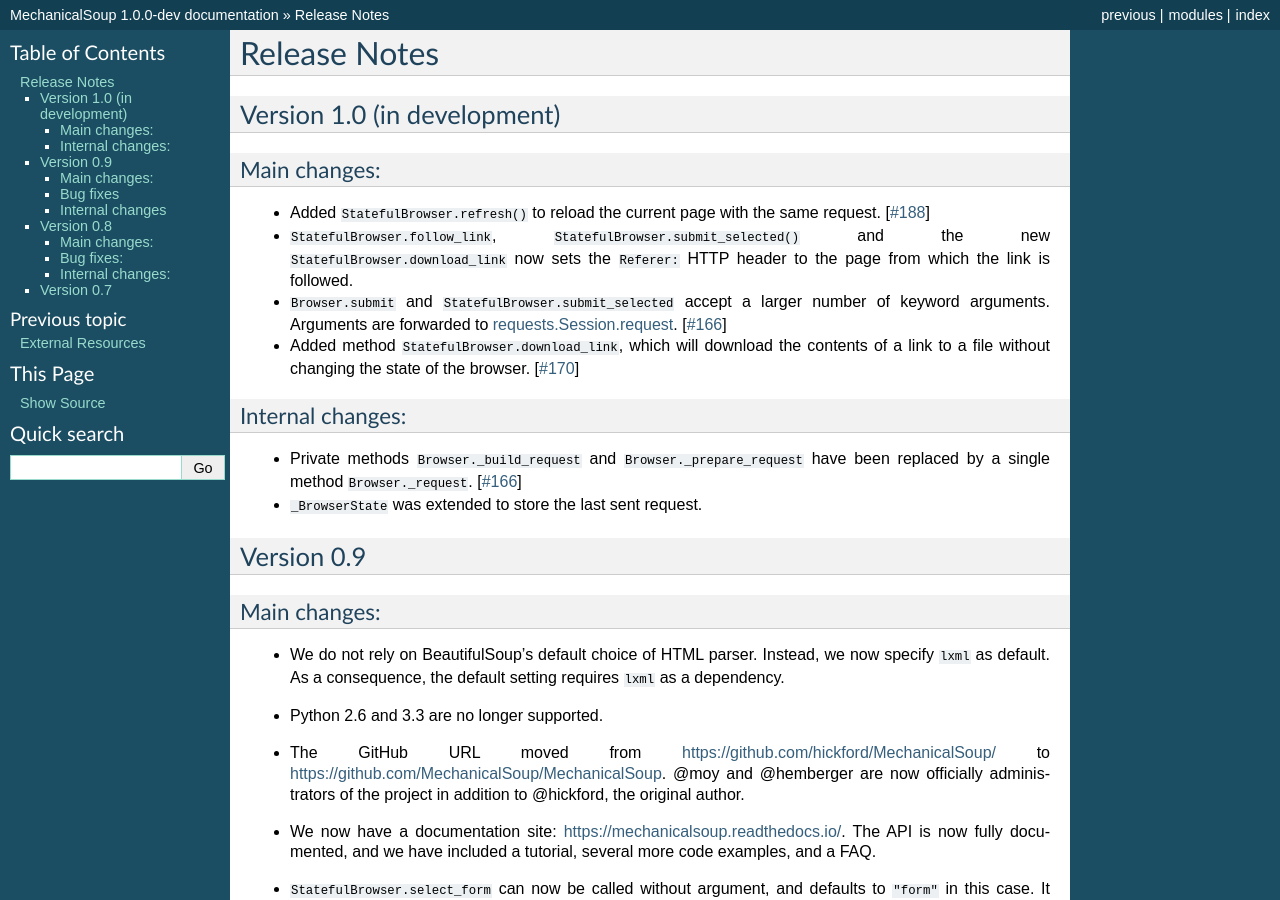
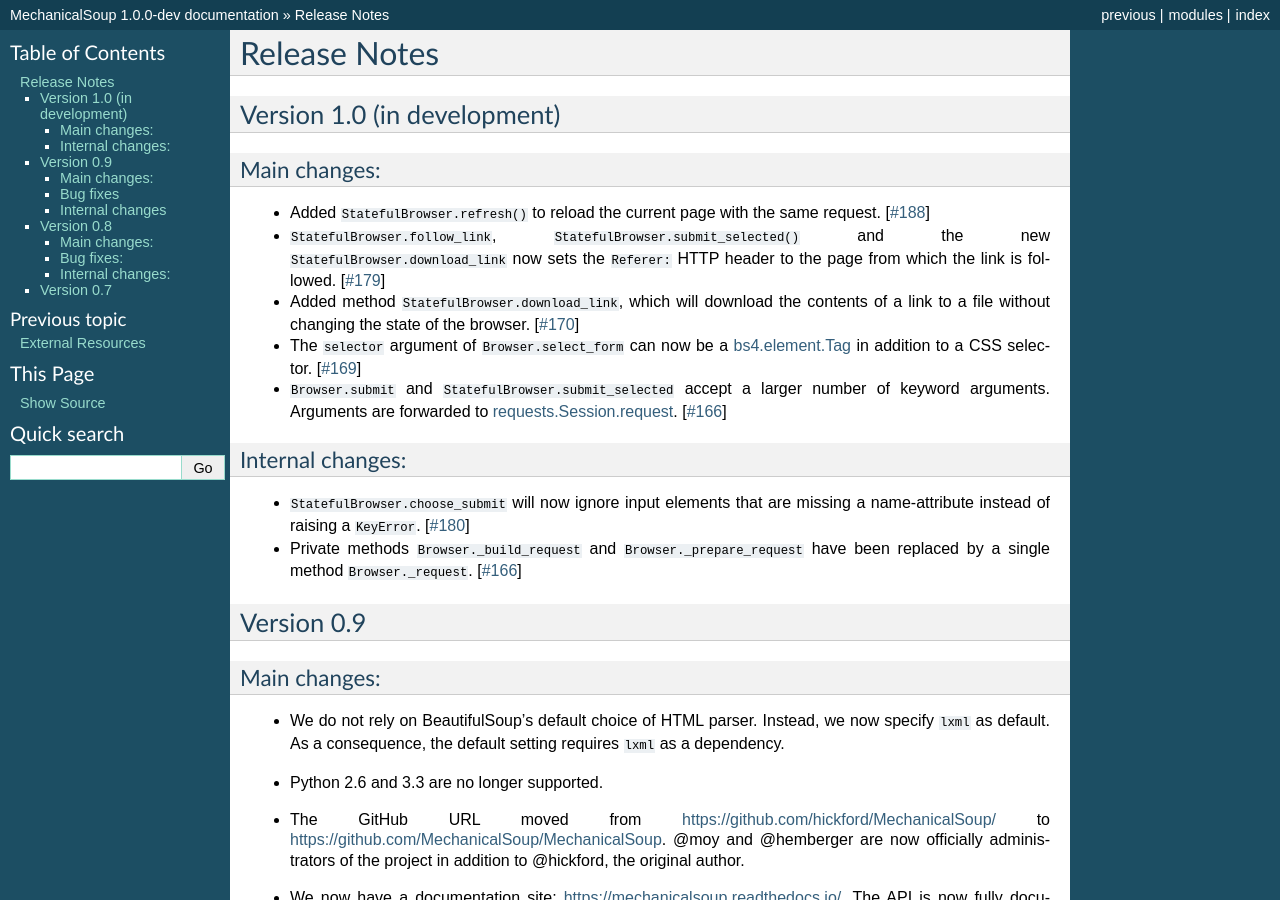
Before and after one commit to MechanicalSoup/MechanicalSoup, a Sphinx documentation site: the page built from docs/ChangeLog.rst, in a window 1280 px wide and 900 px high. Built offline with Sphinx 7.4.7, drawn with Linux system fonts in a browser that asks for light colours.

Commit message:
ChangeLog.rst: update ChangeLog for 0.10 release

```diff
--- a/docs/ChangeLog.rst
+++ b/docs/ChangeLog.rst
@@ -14,23 +14,32 @@
   ``StatefulBrowser.submit_selected()`` and the new
   ``StatefulBrowser.download_link`` now sets the ``Referer:`` HTTP
   header to the page from which the link is followed.
+  [`#179 <https://github.com/MechanicalSoup/MechanicalSoup/issues/179>`__]
+
+* Added method ``StatefulBrowser.download_link``, which will download the
+  contents of a link to a file without changing the state of the browser.
+  [`#170 <https://github.com/MechanicalSoup/MechanicalSoup/issues/170>`__]
+
+* The ``selector`` argument of ``Browser.select_form`` can now be a
+  `bs4.element.Tag <https://www.crummy.com/software/BeautifulSoup/bs4/doc/#tag>`__
+  in addition to a CSS selector.
+  [`#169 <https://github.com/MechanicalSoup/MechanicalSoup/issues/169>`__]
 
 * ``Browser.submit`` and ``StatefulBrowser.submit_selected`` accept a larger
   number of keyword arguments. Arguments are forwarded to
   `requests.Session.request <http://docs.python-requests.org/en/master/api/#requests.Session.request>`__.
   [`#166 <https://github.com/MechanicalSoup/MechanicalSoup/pull/166>`__]
 
-* Added method ``StatefulBrowser.download_link``, which will download the
-  contents of a link to a file without changing the state of the browser.
-  [`#170 <https://github.com/MechanicalSoup/MechanicalSoup/issues/170>`__]
-
 Internal changes:
 -----------------
+
+* ``StatefulBrowser.choose_submit`` will now ignore input elements that are
+  missing a name-attribute instead of raising a ``KeyError``.
+  [`#180 <https://github.com/MechanicalSoup/MechanicalSoup/issues/180>`__]
+
 * Private methods ``Browser._build_request`` and ``Browser._prepare_request``
   have been replaced by a single method ``Browser._request``.
   [`#166 <https://github.com/MechanicalSoup/MechanicalSoup/pull/166>`__]
-
-* ``_BrowserState`` was extended to store the last sent request.
 
 Version 0.9
 ===========
```
